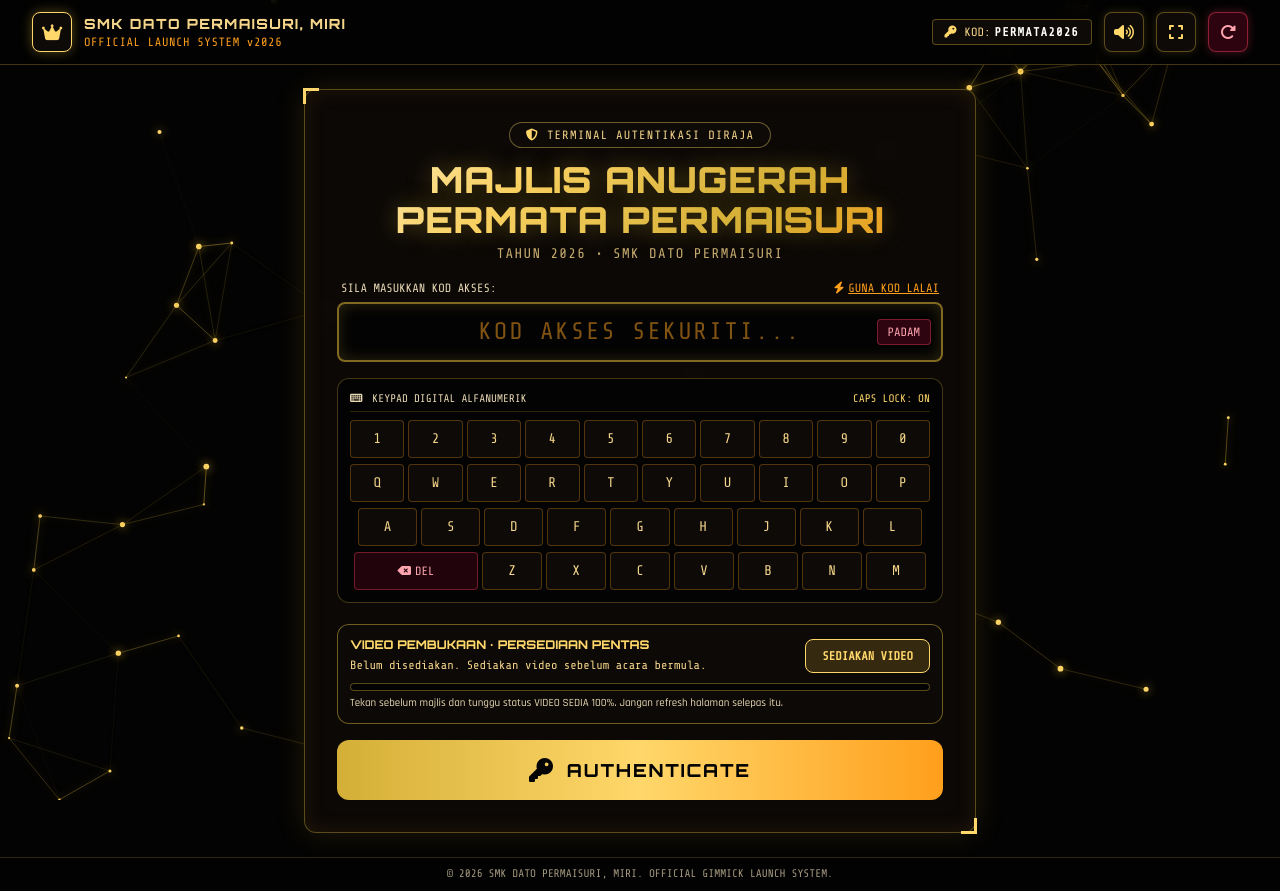
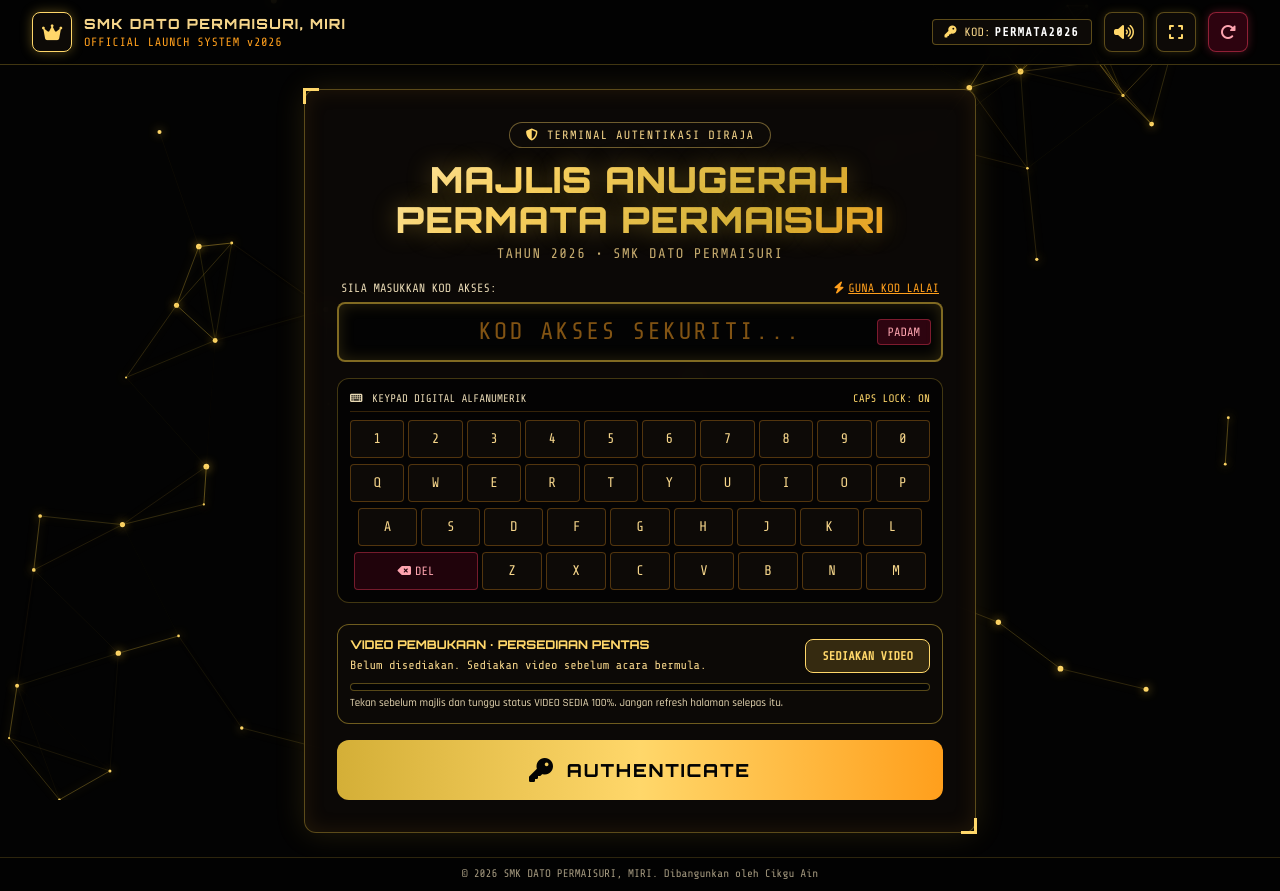
Before and after one commit to elsieann78/majlis-anugerah-permata-2026, a plain HTML site: page index.html in a window 1280 px wide. Drawn offline with nearby package versions, Linux system fonts and the light colour scheme.

Commit message:
Update footer credit to Cikgu Ain

```diff
--- a/index.html
+++ b/index.html
@@ -420,7 +420,7 @@
 
     <!-- FOOTER -->
     <footer class="relative z-20 w-full py-2 text-center text-[11px] text-gold-secondary/70 border-t border-gold-metallic/20 bg-obsidian/90 font-tech">
-        © 2026 SMK DATO PERMAISURI, MIRI. OFFICIAL GIMMICK LAUNCH SYSTEM.
+        © 2026 SMK DATO PERMAISURI, MIRI. Dibangunkan oleh Cikgu Ain
     </footer>
 
 
```
